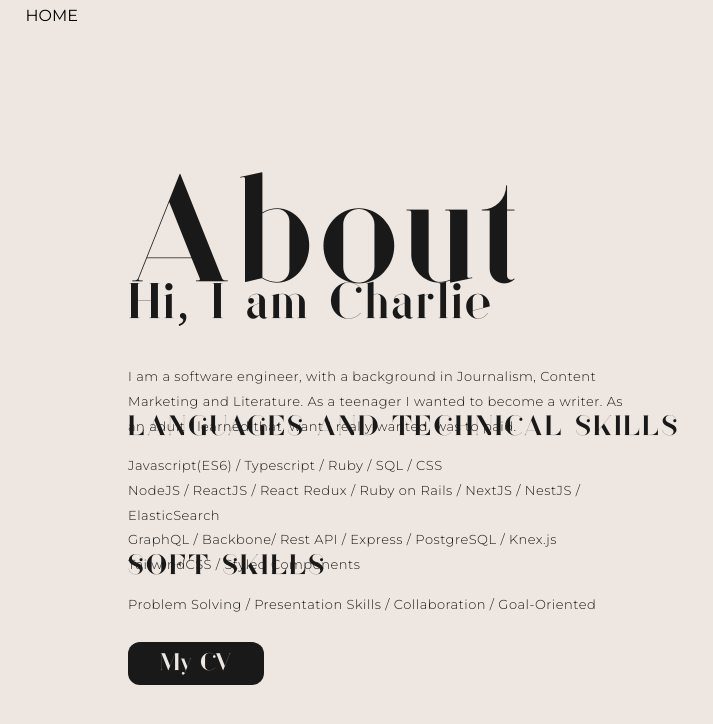
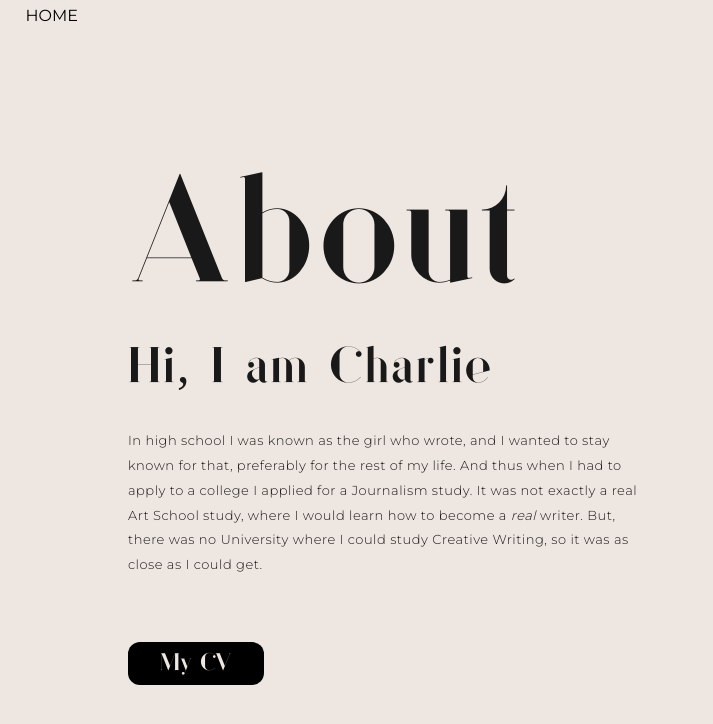
Before and after one commit to charliekroon/portfolio, a Next.js app: page /about in a window 1280 px wide. Shown: the top 724 px of the page, without its empty margins (0-713 px from the left). Built offline with nearby package versions, Linux system fonts and the light colour scheme.

Commit message:
play around with css

```diff
--- a/pages/about.tsx
+++ b/pages/about.tsx
@@ -20,20 +20,32 @@ export default function About() {
 				<Text>
 					<StandardText>
 						{" "}
-						I am a software
-						engineer, with a
-						background in
-						Journalism, Content
-						Marketing and
-						Literature. As a
-						teenager I wanted to
-						become a writer. As
-						an adult I learned
-						that, want I really
-						wanted, was to paid.
+						In high school I was
+						known as the girl
+						who wrote, and I
+						wanted to stay known
+						for that, preferably
+						for the rest of my
+						life. And thus when
+						I had to apply to a
+						college I applied
+						for a Journalism
+						study. It was not
+						exactly a real Art
+						School study, where
+						I would learn how to
+						become a <i>
+							real
+						</i>{" "}
+						writer. But, there
+						was no University
+						where I could study
+						Creative Writing, so
+						it was as close as I
+						could get.
 					</StandardText>
 				</Text>
-				<Header>
+				{/* <Header>
 					Languages and Technical Skills
 				</Header>
 				<Text>
@@ -59,12 +71,17 @@ export default function About() {
 				<Header>Soft Skills</Header>
 				<Text>
 					<StandardText>
+						Writing / Public
+						Speaking /
+						Collaboration /
+						Empathy
+						<br /> Mentorship /
 						Problem Solving /
-						Presentation Skills
-						/ Collaboration /
-						Goal-Oriented
+						Goal-oriented /
+						Adaptability /
+						Creativity
 					</StandardText>
-				</Text>
+				</Text> */}
 				<a
 					href="https://pdfhost.io/v/G4J~pCV6v_CK_Resume_2022"
 					target="_blank"
--- a/pages/contact.tsx
+++ b/pages/contact.tsx
@@ -36,8 +36,10 @@ export default function Contact() {
 				<Title>Hey!</Title>
 				<Text>
 					<StandardText>
-						Send me a message /
-						email. <br />
+						Send me a message or
+						shoot me an email on
+						charlotkroon@gmail.com{" "}
+						<br />
 						Follow me on the
 						internet:{" "}
 					</StandardText>
--- a/styles/global.tsx
+++ b/styles/global.tsx
@@ -71,8 +71,6 @@ export const Text = styled.text`
 
 export const Button = styled.button`
 	font-family: "Sonder";
-	background-color: #1a1919;
-	color: #eee7e1;
 	border: 0;
 	display: flex;
 	flex-wrap: wrap;
@@ -84,8 +82,11 @@ export const Button = styled.button`
 	cursor: pointer;
 	border-radius: 12px;
 	font-size: 24px;
+	color: #eee7e1;
+	background-color: black;
+
 	&:hover {
-		transition: 0s;
-		font-style: italic;
+		animation: pulse 1s;
+		background-color: hotpink;
 	}
 `;
```
Also changed, not shown: pages/index.tsx (+16 -3 lines).
